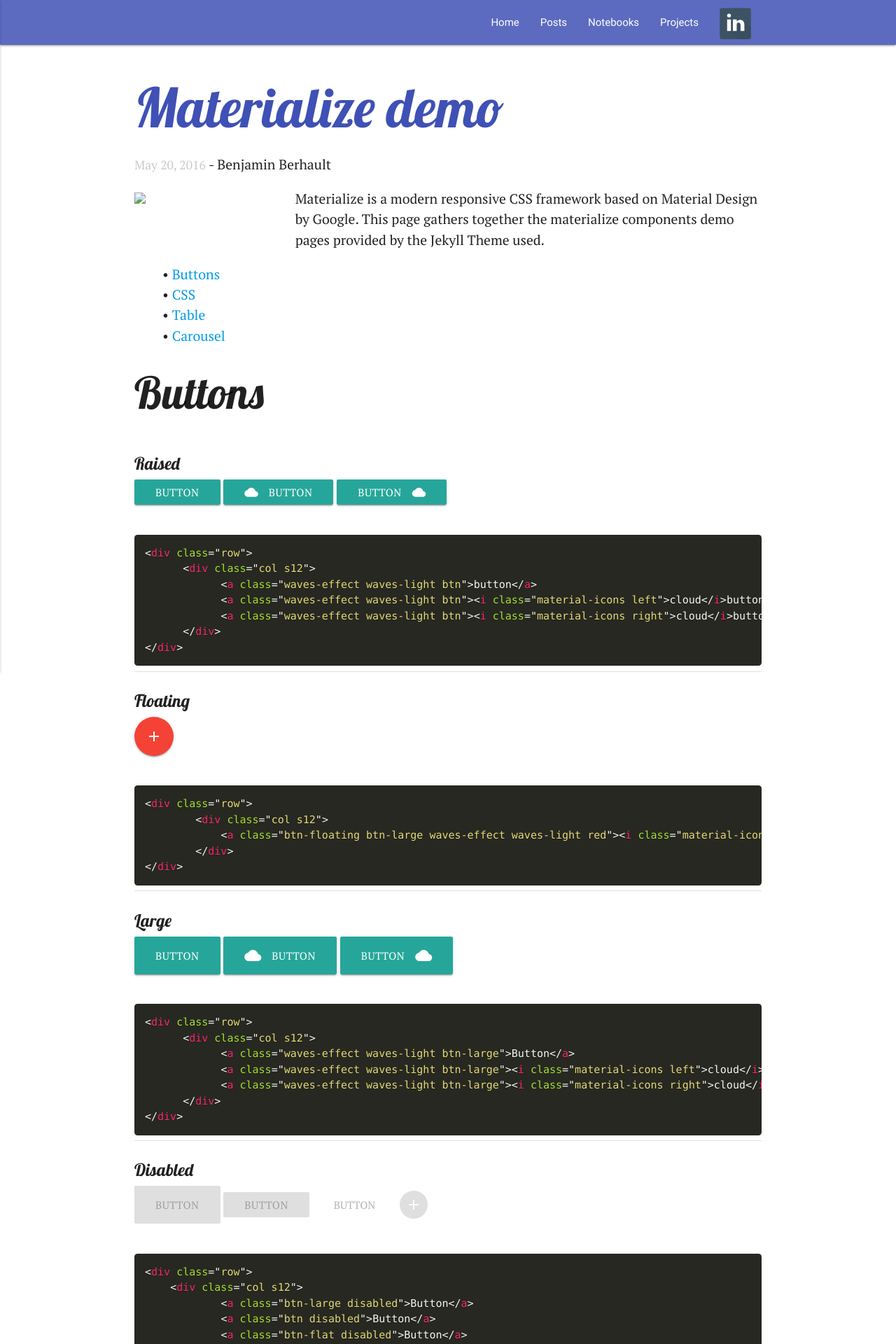
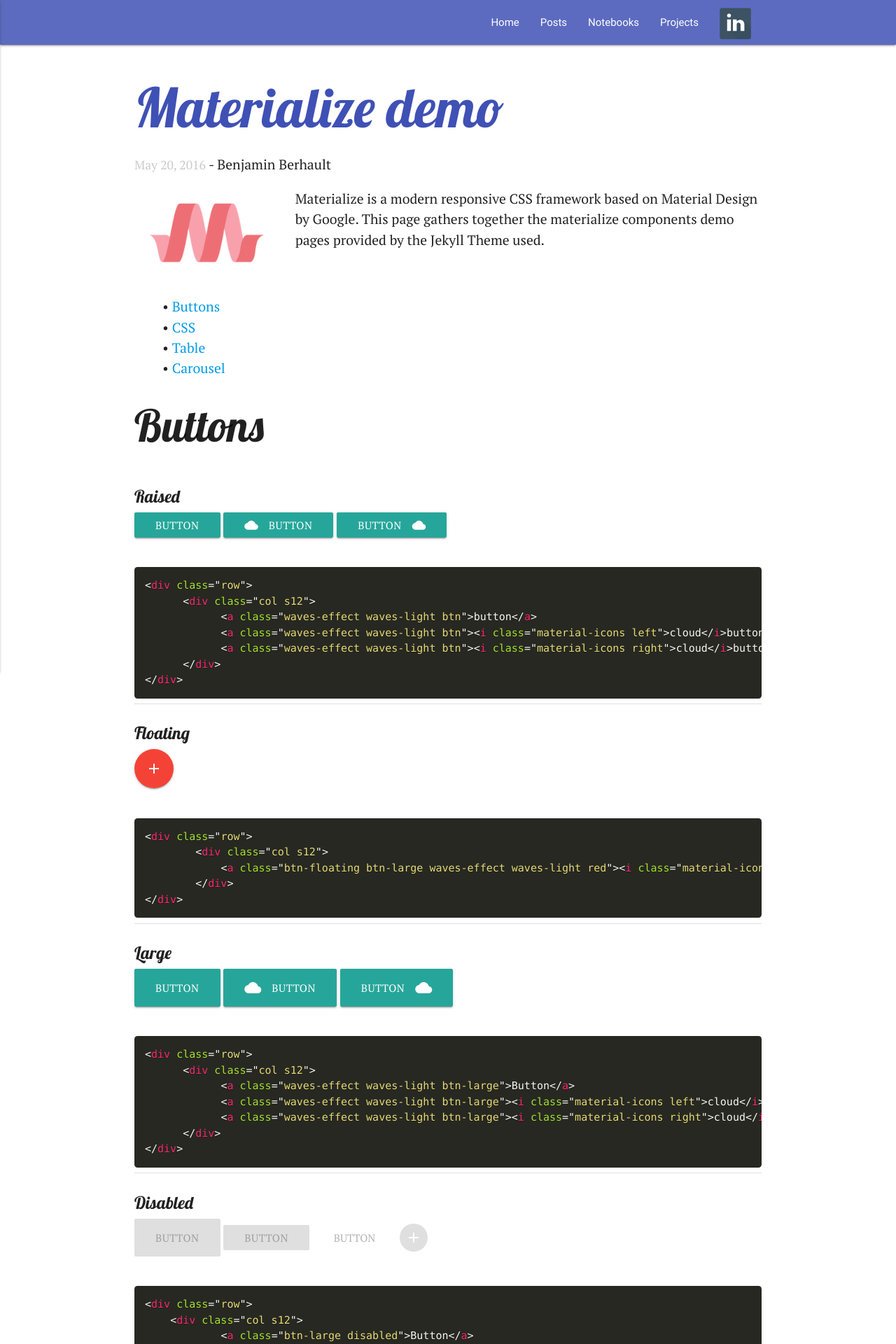
Before and after one commit to benjamin-berhault/benjamin-berhault.github.io, a Jekyll site: the page built from _posts/2016-05-20-materialize-demo.md, in a window 1280 px wide. Shown: the top 1920 px of the page at 70% size. Built offline with Jekyll 4.4.1, drawn with Linux system fonts in a browser that asks for light colours; comment, search, counter and statistics services are not loaded.

Commit message:
3nd of october update

```diff
--- a/_posts/2016-05-20-materialize-demo.md
+++ b/_posts/2016-05-20-materialize-demo.md
@@ -8,7 +8,7 @@
 
 <div class="row">
   <div class="col grid s12 m6 l3">
-    <img src="{{ site.baseurl | replace: '//', '/' }}images/materialize.png" class="responsive-img">
+    <img src="{{ '/images/materialize.png' | relative_url }}" class="responsive-img">
   </div>
   <div class="col grid s12 m6 l9 ">
     Materialize is a modern responsive CSS framework based on Material Design by Google. This page gathers together the materialize components demo pages provided by the Jekyll Theme used.
```
